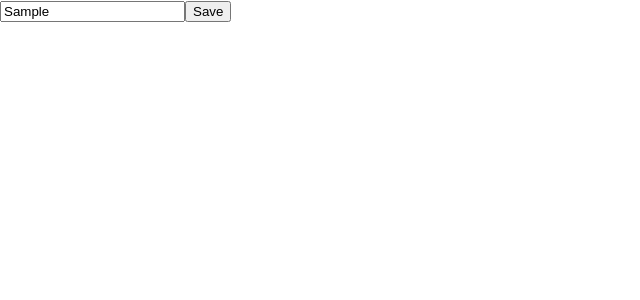
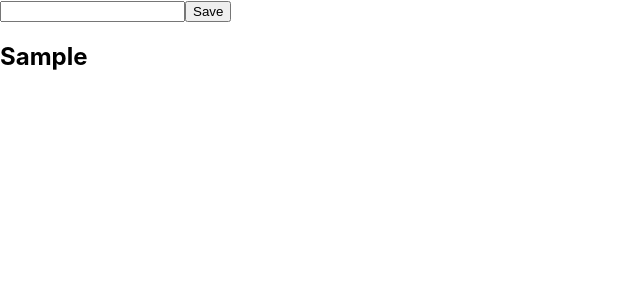
Before and after one commit to GonzaloDeCastro/ABM-TypeScript, a React (Create React App) app: page / in a window 1280 px wide. Both pictures are taken after typing "Sample" into the empty fields and a click on the button "Save". Shown: the top 300 px of the page, without its empty margins (0-640 px from the left). Built offline with nearby package versions, Linux system fonts and the light colour scheme.

Commit message:
tasks are show

```diff
--- a/src/App.tsx
+++ b/src/App.tsx
@@ -13,7 +13,7 @@
   const handleSubmit = (e: FormElement) => {
     e.preventDefault();
     addTask(newTask);
-    console.log(tasks);
+    setNewTask("");
   };
 
   const addTask = (name: string) => {
@@ -25,9 +25,18 @@
     <>
       <form onSubmit={handleSubmit}>
         {" "}
-        <input type="text" onChange={(e) => setNewTask(e.target.value)} />
+        <input
+          type="text"
+          onChange={(e) => setNewTask(e.target.value)}
+          value={newTask}
+        />
         <button>Save</button>
       </form>
+      {tasks.map((t: ITask, i: number) => (
+        <div key={i}>
+          <h2>{t.name}</h2>
+        </div>
+      ))}
     </>
   );
 }
```
